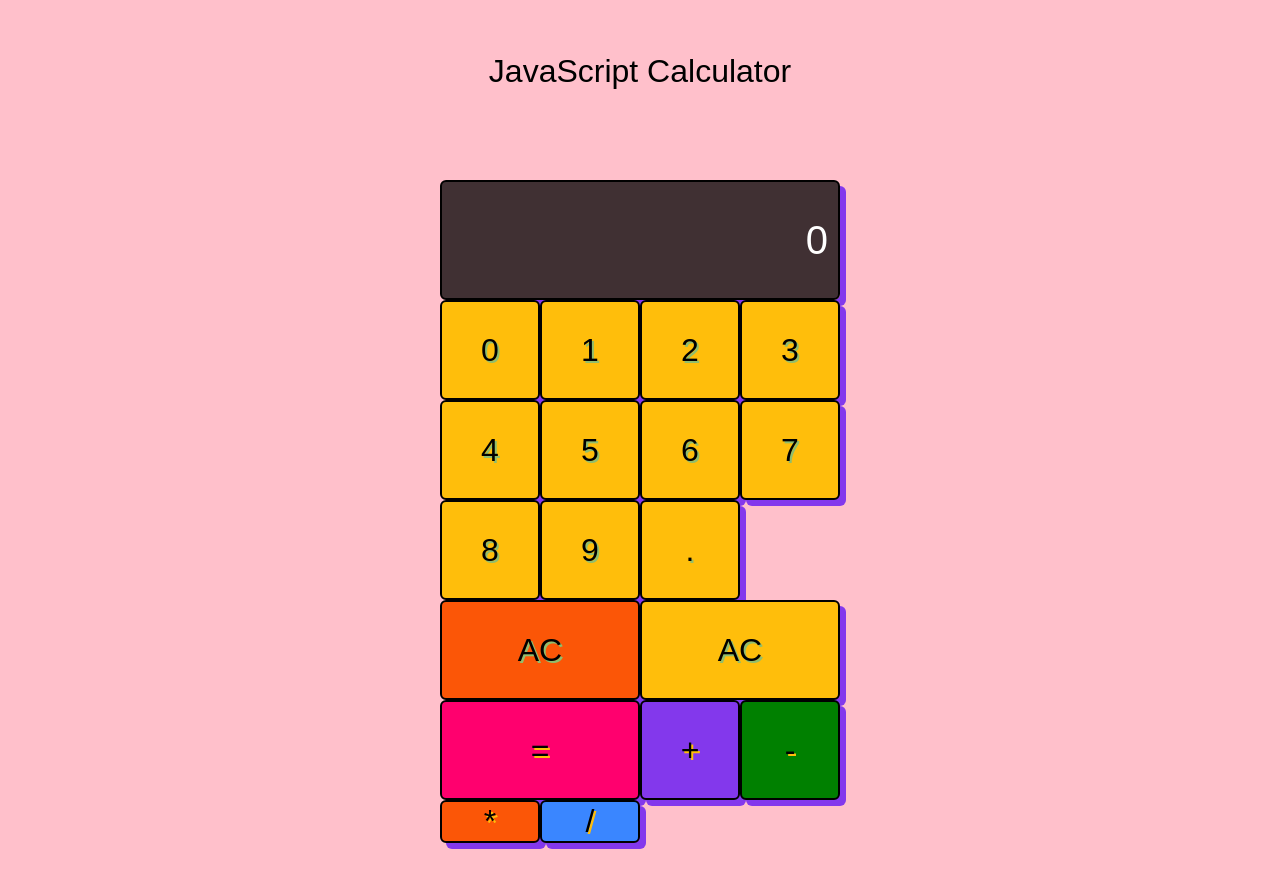
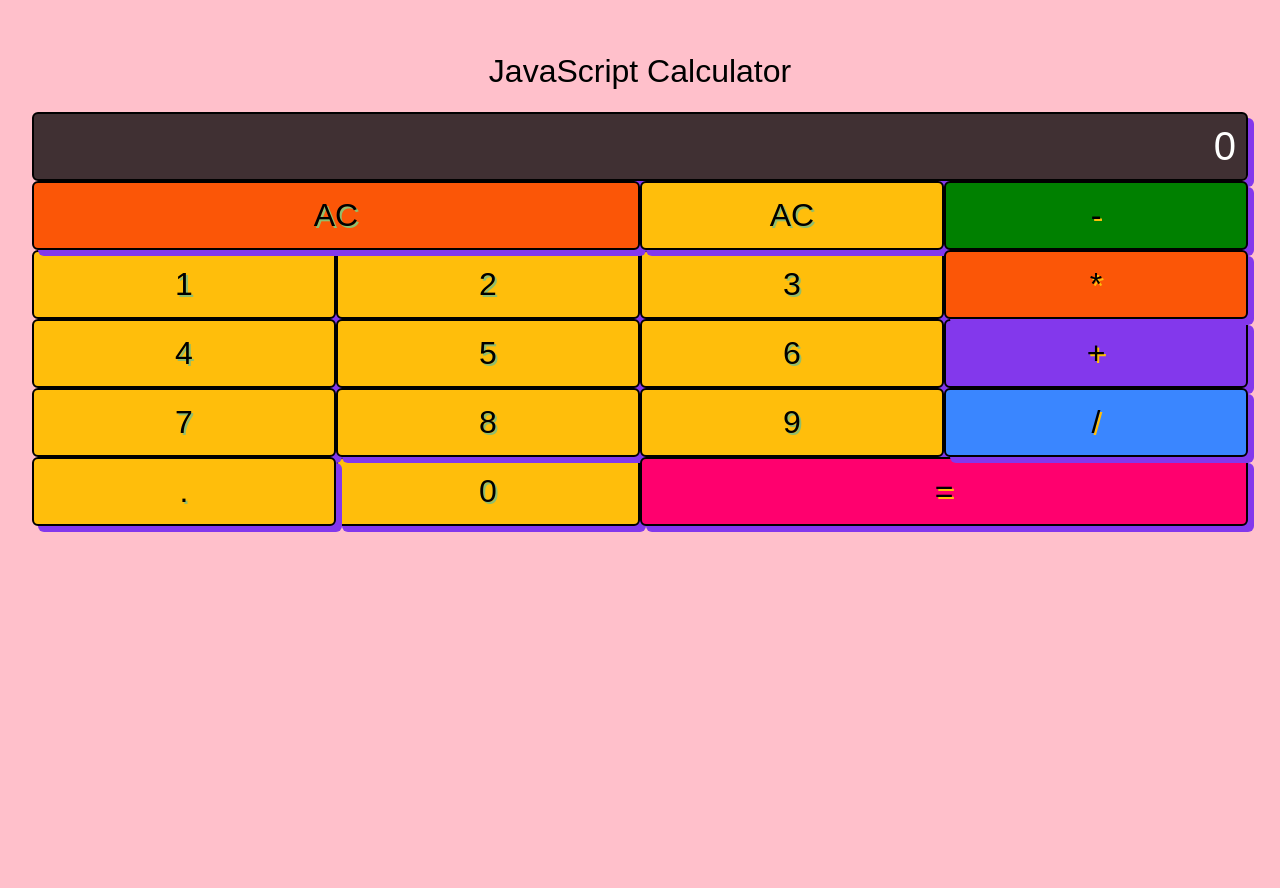
Before and after one commit to JohanCodeForFun/javascript-calculator, a React (Vite) app: page / in a window 1280 px wide. Shown: the top 888 px of the page. After the commit the page ends 800 px from the top, so only its background shows below. Built offline with nearby package versions, Linux system fonts and the light colour scheme.

Commit message:
WIP fix styling for calculator

```diff
--- a/src/index.css
+++ b/src/index.css
@@ -28,14 +28,22 @@ body {
   margin: 0;
 }
 
-.calculator-grid {
+/* .calculator-grid {
   display: grid;
   justify-content: center;
   align-content: center;
-  min-height: 100vh;
+  grid-template-areas:
+  "display display display display"
+  "ac ac ac div"
+  "one two three mul"
+  "four five six add"
+  "seven eight nine sub"
+  "decimal zero equals equals";
+
   grid-template-columns: repeat(4, 100px);
-  grid-template-rows: minmax(120px, auto) repeat(5, 100px);
-}
+  grid-template-rows: minmax(120px, auto) repeat(6, 100px);
+} */
+
 
 .calculator-grid > button {
   cursor: pointer;
@@ -48,12 +56,30 @@ body {
   border-radius: 6px;
 }
 
-.calculator-grid > .btn-ac {background-color: var(--btn-mul-color);}
-.calculator-grid > .btn-div {background-color: var(--btn-div-color);}
-.calculator-grid > .btn-mul {background-color: var(--btn-mul-color);}
-.calculator-grid > .btn-add {background-color: var(--btn-add-color);}
-.calculator-grid > .btn-sub {background-color: var(--btn-sub-color);}
-.calculator-grid > .btn-equal {background-color: var(--btn-equal-color);}
+.calculator-grid > .btn-ac {
+  background-color: var(--btn-mul-color);
+  grid-area: "ac";
+}
+.calculator-grid > .btn-div {
+  background-color: var(--btn-div-color);
+  grid-area: 'div';
+}
+.calculator-grid > .btn-mul {
+  background-color: var(--btn-mul-color);
+  grid-area: 'mul';
+}
+.calculator-grid > .btn-add {
+  background-color: var(--btn-add-color);
+  grid-area: 'add';
+}
+.calculator-grid > .btn-sub {
+  background-color: var(--btn-sub-color);
+  grid-area: 'sub';
+}
+.calculator-grid > .btn-equal {
+  background-color: var(--btn-equal-color);
+  grid-area: 'equals';
+}
 
 .calculator-grid > .btn-div,
 .calculator-grid > .btn-mul,
@@ -95,3 +121,243 @@ body {
   color: white;
   font-size: 2.5rem;
 }
+
+
+.calculator-grid > #display {
+  grid-area: "display";
+}
+
+.calculator-grid > #one {
+  grid-area: "one";
+}
+.calculator-grid > #two {
+  grid-area: "two";
+}
+.calculator-grid > #three {
+  grid-area: "three";
+}
+.calculator-grid > #four {
+  grid-area: "four";
+}
+.calculator-grid > #five {
+  grid-area: "five";
+}
+.calculator-grid > #six {
+  grid-area: "six";
+}
+.calculator-grid > #seven {
+  grid-area: "seven";
+}
+.calculator-grid > #eight {
+  grid-area: "eight";
+}
+.calculator-grid > #nine {
+  grid-area: "nine";
+}
+.calculator-grid > #clear {
+  grid-area: "clear";
+}
+.calculator-grid > #equals {
+  grid-area: "equal";
+}
+.calculator-grid > #add {
+  grid-area: "add";
+}
+.calculator-grid > #sub {
+  grid-area: "sub";
+}
+.calculator-grid > #mul {
+  grid-area: "mul";
+}
+.calculator-grid > #div {
+  grid-area: "div";
+}
+
+
+/* <style> */
+.calculator-grid {
+   display: grid;
+   grid-template-rows: 1fr 1fr 1fr 1fr 1fr 1fr;
+   grid-template-columns: 1fr 1fr 1fr 1fr;
+
+   gap: 0px;
+   height: 100%;
+
+}
+
+#display {
+   grid-row-start: 1;
+   grid-column-start: 1;
+
+   grid-row-end: 2;
+   grid-column-end: 5;
+
+}
+#clear {
+   grid-row-start: 2;
+   grid-column-start: 1;
+
+   grid-row-end: 3;
+   grid-column-end: 3;
+
+}
+#delete {
+   grid-row-start: 2;
+   grid-column-start: 3;
+
+   grid-row-end: 3;
+   grid-column-end: 4;
+
+}
+#div {
+   grid-row-start: 2;
+   grid-column-start: 4;
+
+   grid-row-end: 3;
+   grid-column-end: 5;
+
+}
+#one {
+   grid-row-start: 3;
+   grid-column-start: 1;
+
+   grid-row-end: 4;
+   grid-column-end: 2;
+
+}
+#two {
+   grid-row-start: 3;
+   grid-column-start: 2;
+
+   grid-row-end: 4;
+   grid-column-end: 3;
+
+}
+#three {
+   grid-row-start: 3;
+   grid-column-start: 3;
+
+   grid-row-end: 4;
+   grid-column-end: 4;
+
+}
+#mul {
+   grid-row-start: 3;
+   grid-column-start: 4;
+
+   grid-row-end: 4;
+   grid-column-end: 5;
+
+}
+#four {
+   grid-row-start: 4;
+   grid-column-start: 1;
+
+   grid-row-end: 5;
+   grid-column-end: 2;
+
+}
+#five {
+   grid-row-start: 4;
+   grid-column-start: 2;
+
+   grid-row-end: 5;
+   grid-column-end: 3;
+
+}
+#six {
+   grid-row-start: 4;
+   grid-column-start: 3;
+
+   grid-row-end: 5;
+   grid-column-end: 4;
+
+}
+#add {
+   grid-row-start: 4;
+   grid-column-start: 4;
+
+   grid-row-end: 5;
+   grid-column-end: 5;
+
+}
+#seven {
+   grid-row-start: 5;
+   grid-column-start: 1;
+
+   grid-row-end: 6;
+   grid-column-end: 2;
+
+}
+#eight {
+   grid-row-start: 5;
+   grid-column-start: 2;
+
+   grid-row-end: 6;
+   grid-column-end: 3;
+
+}
+#nine {
+   grid-row-start: 5;
+   grid-column-start: 3;
+
+   grid-row-end: 6;
+   grid-column-end: 4;
+
+}
+#sub {
+   grid-row-start: 5;
+   grid-column-start: 4;
+
+   grid-row-end: 6;
+   grid-column-end: 5;
+
+}
+#decimal {
+   grid-row-start: 6;
+   grid-column-start: 1;
+
+   grid-row-end: 7;
+   grid-column-end: 2;
+
+}
+#zero {
+   grid-row-start: 6;
+   grid-column-start: 2;
+
+   grid-row-end: 7;
+   grid-column-end: 3;
+
+}
+#equals {
+   grid-row-start: 6;
+   grid-column-start: 3;
+
+   grid-row-end: 7;
+   grid-column-end: 5;
+
+}
+/* </style>
+
+<div class="angry-grid">
+  <div id="item-0">&nbsp;</div>
+  <div id="item-1">&nbsp;</div>
+  <div id="item-2">&nbsp;</div>
+  <div id="item-3">&nbsp;</div>
+  <div id="item-4">&nbsp;</div>
+  <div id="item-5">&nbsp;</div>
+  <div id="item-6">&nbsp;</div>
+  <div id="item-7">&nbsp;</div>
+  <div id="item-8">&nbsp;</div>
+  <div id="item-9">&nbsp;</div>
+  <div id="item-10">&nbsp;</div>
+  <div id="item-11">&nbsp;</div>
+  <div id="item-12">&nbsp;</div>
+  <div id="item-13">&nbsp;</div>
+  <div id="item-14">&nbsp;</div>
+  <div id="item-15">&nbsp;</div>
+  <div id="item-16">&nbsp;</div>
+  <div id="item-17">&nbsp;</div>
+  <div id="item-18">&nbsp;</div>
+</div>
+ */
```
